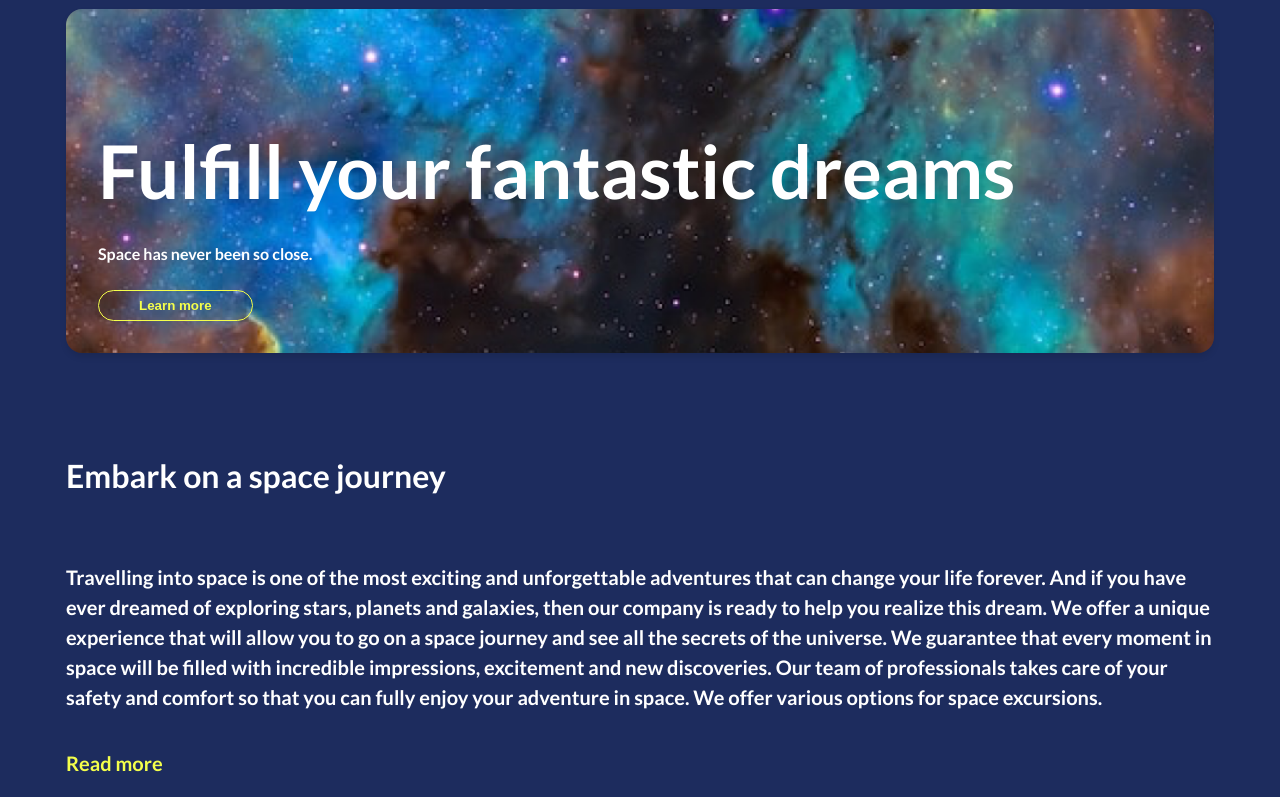
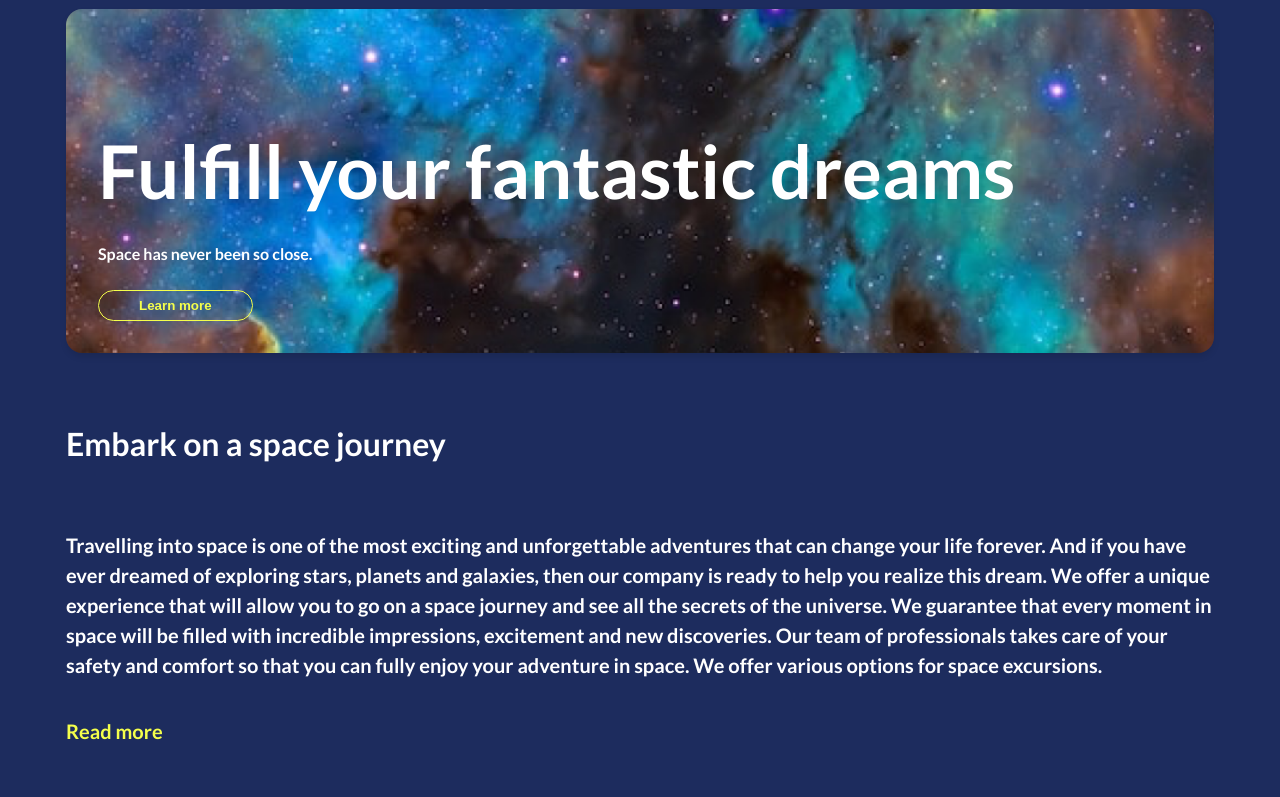
Before and after one commit to stepanencode/softswiss-cra-sass, a React (Create React App) app: page / in a window 1280 px wide. Shown: the part 2000-2797 px from the top of the page. Built offline with nearby package versions, Linux system fonts and the light colour scheme; the HTML template or start-up script is replaced by a standard one.

Commit message:
WIP: journey

```diff
--- a/src/App.scss
+++ b/src/App.scss
@@ -407,8 +407,6 @@ $space-images: (
   background-color: $highlight-color;
 
   &__title {
-    // max-width: 1248px;
-    // margin: 0 auto;
     font-size: 1.125rem;
     font-weight: 700;
     margin-bottom: 1.5rem;
@@ -443,10 +441,6 @@ $space-images: (
         grid-column: span 1;
       }
     }
-
-    // @include respond-to(lg) {
-    //   grid-template-columns: repeat(3, 1fr);
-    // }
   }
 
   &__item {
@@ -546,7 +540,7 @@ $space-images: (
 }
 
 .journey {
-  padding: 2rem 0; // Общий отступ секции
+  padding-bottom: 2rem; // Общий отступ секции
   // margin-top: 2rem;
   background-color: $highlight-color; // Цвет фона
   // border-radius: 1rem;
--- a/src/index.css
+++ b/src/index.css
@@ -10,6 +10,7 @@ body,
   font-size: 1rem;
   font-weight: 700;
   line-height: 1.5;
+  background-color: #1d2c5e;
 }
 
 *,
```
